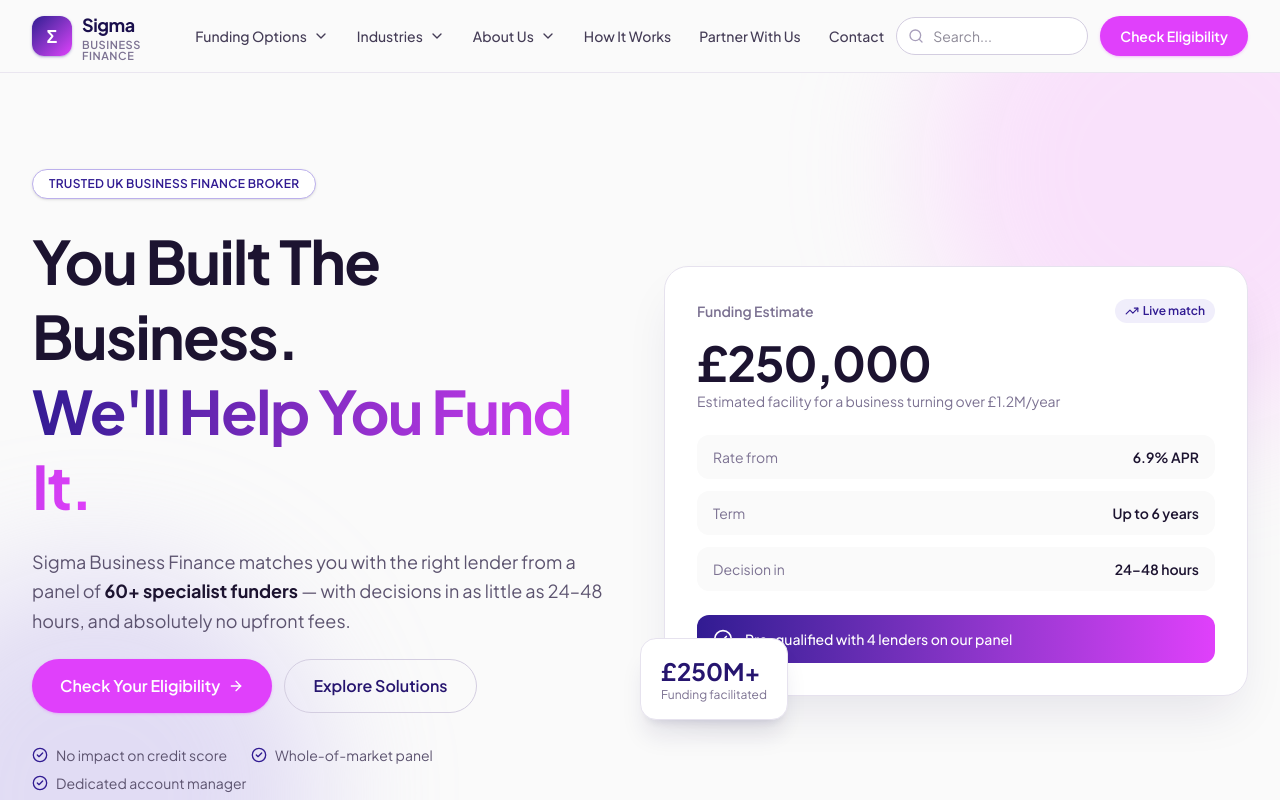
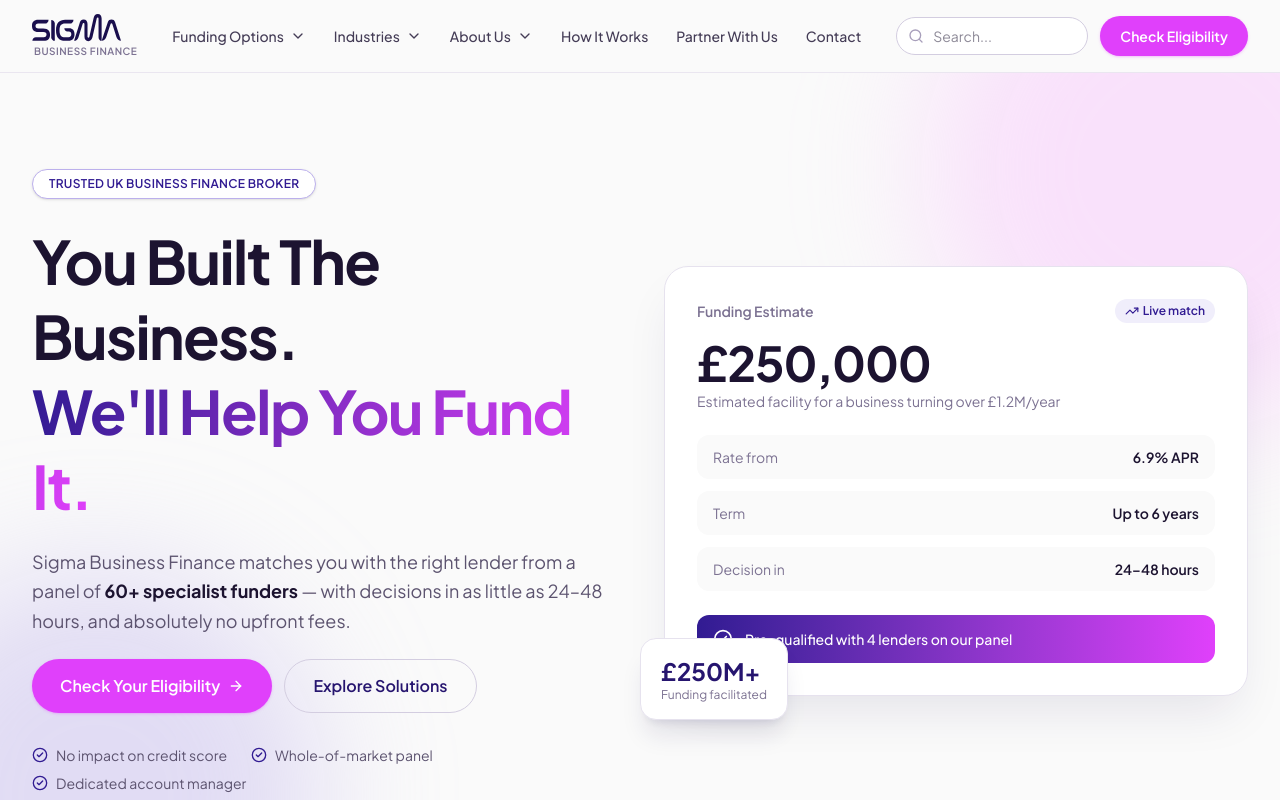
Before and after one commit to ThanushikaAbeykoon/Sigma, a Next.js app: page / in a window 1280 px wide. Shown: the top 800 px of the page. Built offline with nearby package versions, Linux system fonts and the light colour scheme.

Commit message:
feat: update Logo component and add SVG assets - Refactored Logo component to use SVG for improved scalability and design consistency. - Added new icon.svg and Sigma-Logo.svg files for branding.

```diff
--- a/src/components/ui/Logo.tsx
+++ b/src/components/ui/Logo.tsx
@@ -7,25 +7,30 @@
   className?: string;
   variant?: "light" | "dark";
 }) {
-  const nameColor = variant === "dark" ? "text-white" : "text-primary-900";
+  const markColor = variant === "dark" ? "text-white" : "text-primary-900";
   const subColor = variant === "dark" ? "text-neutral-400" : "text-neutral-500";
 
   return (
     <Link
       href="/"
-      className={`group inline-flex items-center gap-2.5 ${className}`}
+      className={`group inline-flex shrink-0 flex-col items-start gap-0.5 ${className}`}
       aria-label="Sigma Business Finance — home"
     >
-      <span className="relative flex h-10 w-10 shrink-0 items-center justify-center rounded-xl bg-gradient-to-br from-primary-700 to-secondary-500 text-lg font-bold text-white shadow-sm shadow-primary-700/30">
-        Σ
-      </span>
-      <span className="flex flex-col leading-none">
-        <span className={`text-lg font-bold tracking-tight ${nameColor}`}>
-          Sigma
-        </span>
-        <span className={`text-[11px] font-semibold uppercase tracking-wider ${subColor}`}>
-          Business Finance
-        </span>
+      <svg
+        className={`h-7 w-auto shrink-0 ${markColor}`}
+        viewBox="0 0 105 33"
+        fill="none"
+        xmlns="http://www.w3.org/2000/svg"
+        aria-hidden
+      >
+        <path d="M19.4719 6.92324C19.4719 9.30991 17.608 11.2437 15.3109 11.2437H7.26977C5.11864 11.2437 4.16568 12.4524 4.16568 14.1735C4.16568 15.6754 4.90602 17.1033 7.69194 17.1033H13.2638C19.7529 17.1033 21.2692 20.8388 21.2692 24.3906C21.2692 28.5661 19.1181 31.6409 13.6859 31.6409H0.425259C0.425259 29.2542 2.28927 27.3204 4.5863 27.3204H13.8272C16.0838 27.3204 17.1066 26.0392 17.1066 24.2439C17.1066 22.6324 16.2949 21.1675 13.3678 21.1675H7.83008C1.48221 21.1675 0 17.4691 0 14.0269C0 9.92552 2.11543 6.92163 7.40635 6.92163H19.4689L19.4719 6.92324Z" fill="currentColor" />
+        <path d="M26.8628 11.2438V31.641C24.5642 31.641 22.7018 29.7055 22.7018 27.3205V6.92334C25.0003 6.92334 26.8628 8.85879 26.8628 11.2438Z" fill="currentColor" />
+        <path d="M48.8599 6.92324C48.8599 9.30991 46.9959 11.2437 44.6989 11.2437H39.0557C34.4709 11.2437 32.461 13.624 32.461 19.2998C32.461 24.9756 34.4368 27.3204 39.0557 27.3204H43.0056C45.3337 27.3204 46.3208 25.8555 46.3208 23.8411C46.3208 21.8267 45.3337 20.6921 43.3936 20.6921H41.736C39.7293 20.6921 38.1027 19.0033 38.1027 16.9196H43.8158C48.0482 16.9196 50.1295 19.6301 50.1295 23.9136C50.1295 28.197 48.0482 31.6409 42.7231 31.6409H39.0557C32.1072 31.6409 28.2984 27.5766 28.2984 19.2998C28.2984 11.023 32.1429 6.92163 39.0557 6.92163H48.8599V6.92324Z" fill="currentColor" />
+        <path d="M49.6266 31.6424L56.0055 11.0615C56.7986 8.24136 58.1117 6.48318 60.8588 6.48318C63.9117 6.48318 65.4373 8.64424 65.4373 11.8673V26.479C65.4373 27.3219 65.8642 27.8714 66.4757 27.8714C67.0251 27.8714 67.4519 27.4685 67.635 26.8465L72.6404 4.57835C73.4335 1.75818 74.7465 0 77.4936 0C80.5449 0 82.0722 2.16106 82.0722 5.38412V31.644C80.0669 31.644 78.4404 29.6924 78.4404 27.2864V5.60328C78.4404 4.725 78.0135 4.17547 77.402 4.17547C76.8837 4.17547 76.4553 4.61542 76.2722 5.23747L71.2668 27.5056C70.4737 30.3258 69.1296 32.0839 66.3841 32.0839C63.3622 32.0839 61.8366 29.9229 61.8366 26.6644V12.0897C61.8366 11.2114 61.3787 10.6619 60.7688 10.6619C60.2194 10.6619 59.8531 11.1018 59.6389 11.7239L54.812 27.3202C54.0065 29.9213 51.9392 31.6456 49.6282 31.6456L49.6266 31.6424Z" fill="currentColor" />
+        <path d="M82.1218 31.6426L89.3559 9.66939C90.1195 7.36168 91.5225 6.4834 93.6907 6.4834C95.859 6.4834 97.231 7.36168 97.9635 9.66939L104.923 31.6426C102.517 31.6426 100.361 29.8554 99.5125 27.1545L94.667 11.7579C94.4838 11.1713 94.1486 10.9151 93.6597 10.9151C93.1708 10.9151 92.8356 11.1713 92.6214 11.7579L87.5447 27.2141C86.6662 29.886 84.5166 31.6426 82.1218 31.6426Z" fill="currentColor" />
+      </svg>
+      <span className={`hidden whitespace-nowrap pl-0.5 text-[10px] font-semibold uppercase tracking-wider sm:block ${subColor}`}>
+        Business Finance
       </span>
     </Link>
   );
```
Also changed, not shown: src/app/icon.svg (added), src/assets/Sigma-Logo.svg (added).
